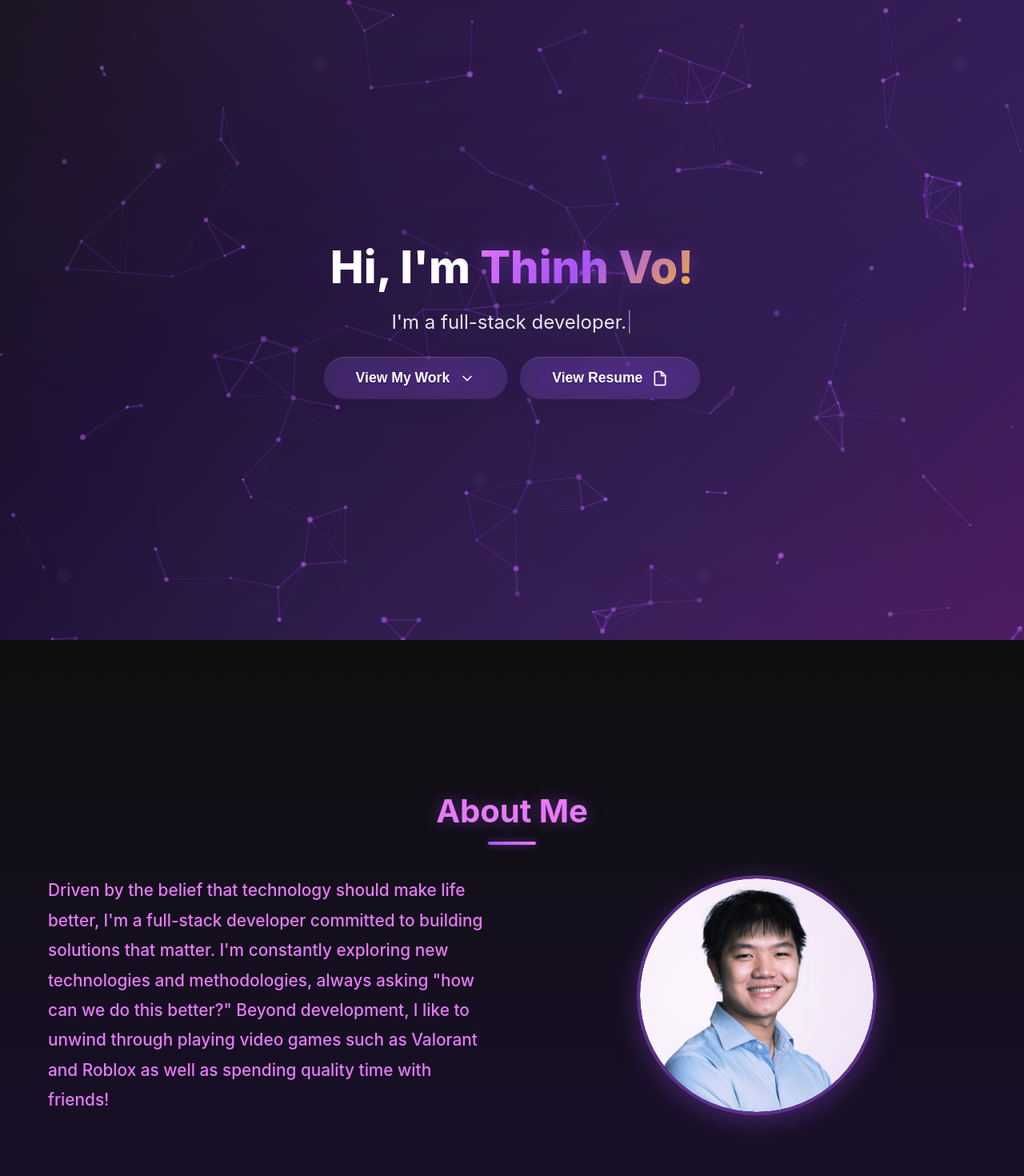
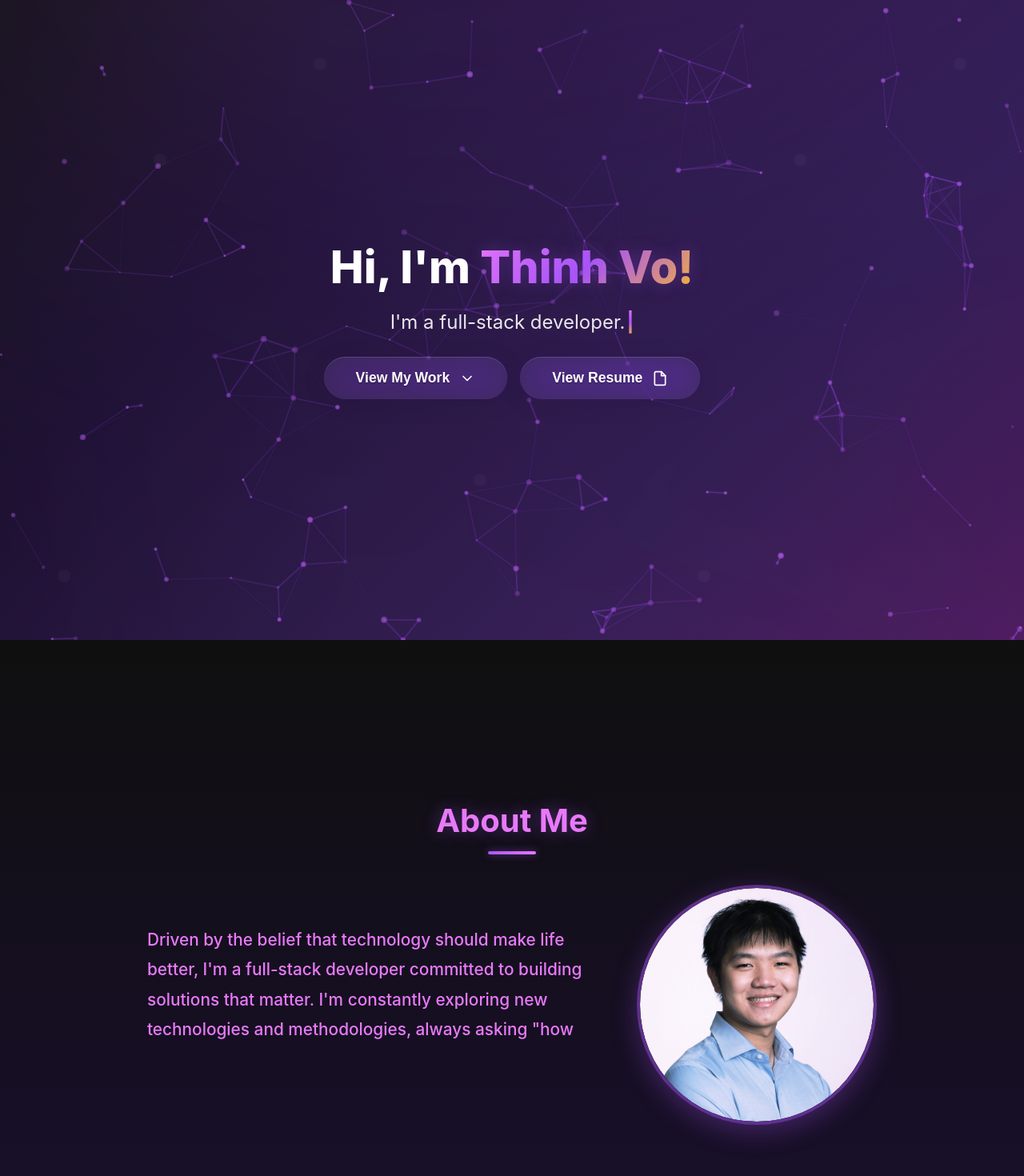
Before and after one commit to phoozies/my-portfolio, a React (Vite) app in the folder my-portfolio/: page / in a window 1280 px wide. Shown: the top 1470 px of the page at 80% size. Built offline with nearby package versions, Linux system fonts and the light colour scheme.

Commit message:
feat: updated about section to use typing animation

```diff
--- a/my-portfolio/src/components/About.css
+++ b/my-portfolio/src/components/About.css
@@ -6,15 +6,16 @@
 
 .about-content {
   display: grid;
-  grid-template-columns: 1fr 1fr;
+  grid-template-columns: 548px 1fr;
   gap: 4rem;
-  align-items: start;
+  align-items: center;
 }
 
 .about-text {
   font-size: 1.1rem;
   line-height: 1.8;
   color: #e5e7eb;
+  min-height: 200px;
 }
 
 .about-intro {
@@ -22,6 +23,31 @@
   font-weight: 500;
   color: #e879f9;
   margin-bottom: 1.5rem;
+}
+
+/* Typing animation cursor */
+.typing-cursor {
+  color: #a855f7;
+  font-weight: bold;
+  margin-left: 2px;
+  animation: blink 1s infinite;
+}
+
+.typing-cursor.blinking {
+  animation: blink 1s infinite;
+}
+
+.typing-cursor.hidden {
+  opacity: 0;
+}
+
+@keyframes blink {
+  0%, 50% {
+    opacity: 1;
+  }
+  51%, 100% {
+    opacity: 0;
+  }
 }
 
 .about-text p {
--- a/my-portfolio/src/components/About.tsx
+++ b/my-portfolio/src/components/About.tsx
@@ -1,16 +1,54 @@
+import { useEffect, useRef, useState } from 'react'
 import './About.css'
+import { useTypingAnimation } from '../hooks/useTypingAnimation'
 
 const About = () => {
+  const [isVisible, setIsVisible] = useState(false)
+  const aboutRef = useRef<HTMLDivElement>(null)
+
+  const aboutText = "Driven by the belief that technology should make life better, I'm a full-stack developer committed to building solutions that matter. I'm constantly exploring new technologies and methodologies, always asking \"how can we do this better?\" Beyond development, I like to unwind through playing video games such as Valorant and Roblox as well as spending quality time with friends!"
+
+  const { displayedText, isTyping } = useTypingAnimation({
+    text: isVisible ? aboutText : '',
+    speed: 30,
+    startDelay: 500
+  })
+
+  useEffect(() => {
+    const observer = new IntersectionObserver(
+      (entries) => {
+        entries.forEach((entry) => {
+          if (entry.isIntersecting && !isVisible) {
+            setIsVisible(true)
+          }
+        })
+      },
+      {
+        threshold: 0.3,
+        rootMargin: '50px'
+      }
+    )
+
+    if (aboutRef.current) {
+      observer.observe(aboutRef.current)
+    }
+
+    return () => {
+      if (aboutRef.current) {
+        observer.unobserve(aboutRef.current)
+      }
+    }
+  }, [isVisible])
+
   return (
-    <section id="about" className="about">
+    <section id="about" className="about" ref={aboutRef}>
       <div className="container">
         <h2 className="section-title">About Me</h2>
         <div className="about-content">
           <div className="about-text">
             <p className="about-intro">
-              Driven by the belief that technology should make life better, I'm a full-stack developer committed to building solutions that matter.
-              I'm constantly exploring new technologies and methodologies, always asking "how can we do this better?"
-              Beyond development, I like to unwind through playing video games such as Valorant and Roblox as well as spending quality time with friends!
+              {displayedText}
+              <span className={`typing-cursor ${isTyping ? 'blinking' : 'hidden'}`}>|</span>
             </p>
           </div>
           <div className="hero-image">
```
